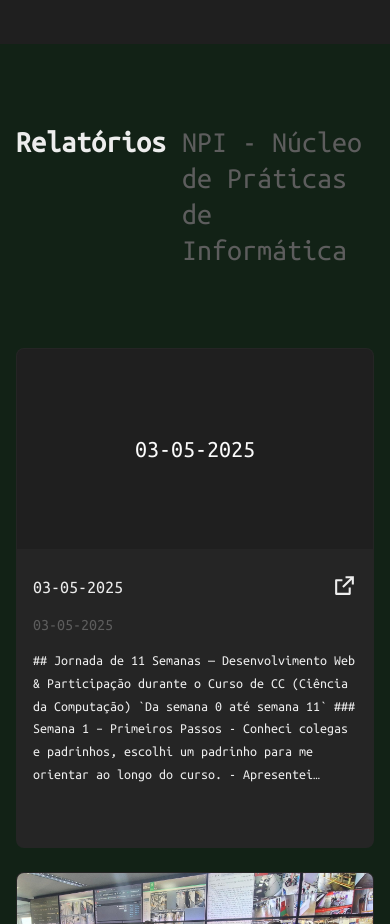
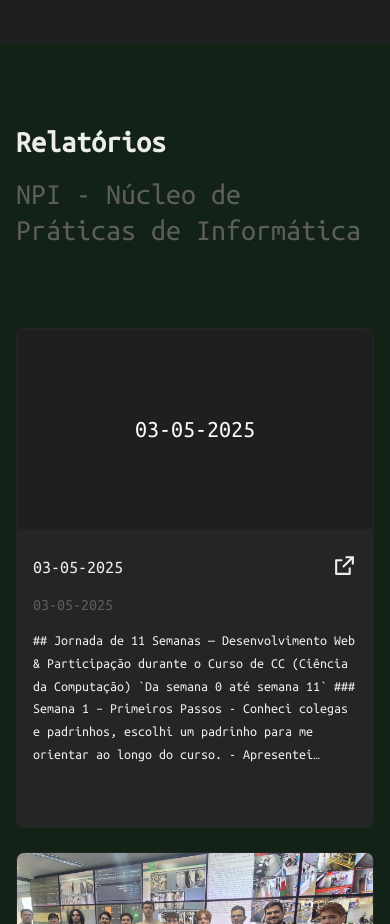
Before and after one commit to WitorDev/witortena, a Next.js app: page /reports/NPI in a window 390 px wide. Shown: the part 800-1724 px from the top of the page. Built offline with nearby package versions, Linux system fonts and the light colour scheme; a web font is replaced by a local one.

Commit message:
updated mobile text view in reports page

```diff
--- a/app/reports/[category]/page.tsx
+++ b/app/reports/[category]/page.tsx
@@ -39,7 +39,7 @@ export default async function Page({
         />
 
         {/* relatorios */}
-        <div className="flex gap-4 mt-20 mb-20 w-full max-w-screen-xl px-4">
+        <div className="flex gap-4 mt-20 mb-20 w-full sm:flex-row flex-col max-w-screen-xl px-4">
           <h1 className="text-3xl font-bold">Relatórios </h1>
           <p className={`${ubuntuFont.className} text-3xl text-terciary-bg`}>
             {(await params.category) == "NPI"
```
